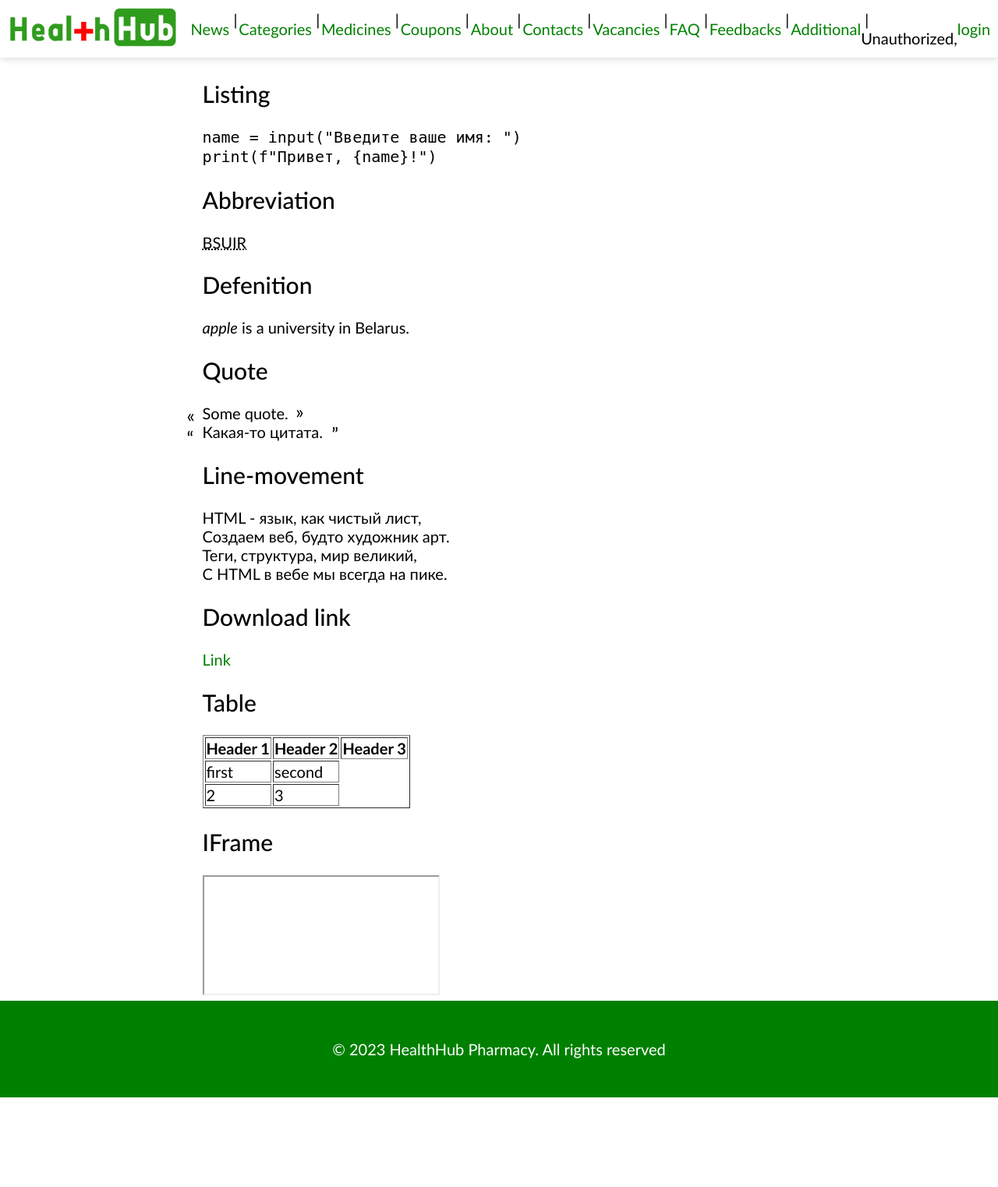
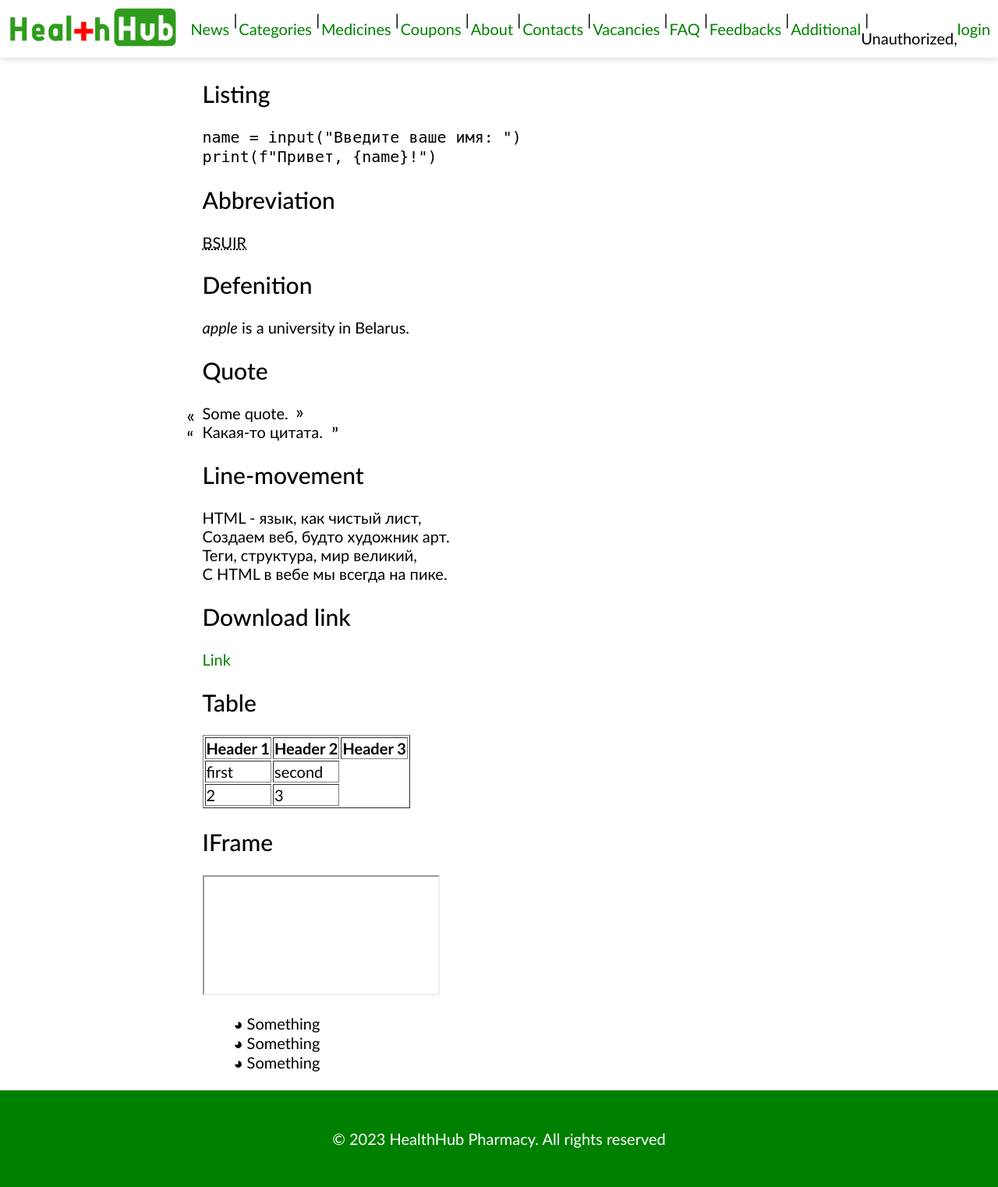
Before and after one commit to trullse/web_labs, a Django app: page /additional/ in a window 1280 px wide. Shown: the whole page at 78% size. Before the commit the page ends 1408 px from the top, so only its background shows below. Run offline with Django 4.2, Linux system fonts and the light colour scheme; data that the repository does not hold is empty; grey boxes are pictures that could not be loaded.

Commit message:
finished lab2git add .!

```diff
--- /dev/null
+++ b/info/static/css/additional.css
@@ -0,0 +1,8 @@
+ul {
+    list-style-type: none;
+}
+
+ul li::before {
+    content: "\25D5";
+    margin-right: 5px;
+}
--- a/info/templates/additional.html
+++ b/info/templates/additional.html
@@ -1,9 +1,13 @@
 {% extends "base.html" %}
+{% load static %}
 
 {% block title %}Additional{% endblock %}
 
+{% block styles %}
+<link rel='stylesheet' href="{% static 'css/additional.css' %}">
+{% endblock %}
+
 {% block content %}
-{% load static %}
 <!-- 1. The <iframe> (and video player) will replace this <p> tag. -->
 <p id="player"></p>
 
@@ -103,4 +107,10 @@
 <h2>IFrame</h2>
 <iframe src="https://bsuir.by" title="metadata"></iframe>
 
+<ul>
+    <li>Something</li>
+    <li>Something</li>
+    <li>Something</li>
+</ul>
+
 {% endblock %}
--- a/static/css/base.css
+++ b/static/css/base.css
@@ -36,6 +36,7 @@ body {
     min-height: 100vh;
     display: flex;
     flex-direction: column;
+	background-color: white;
 }
 
 #navigation-side {
@@ -195,6 +196,7 @@ h1 {
     font-family: 'Lato', 'Roboto', sans-serif;
     font-weight: 500;
 	font-size: 40px;
+	text-transform: uppercase;
 }
 
 h2 {
```
Also changed, not shown: news/static/css/news.css (+29 -0 lines).
